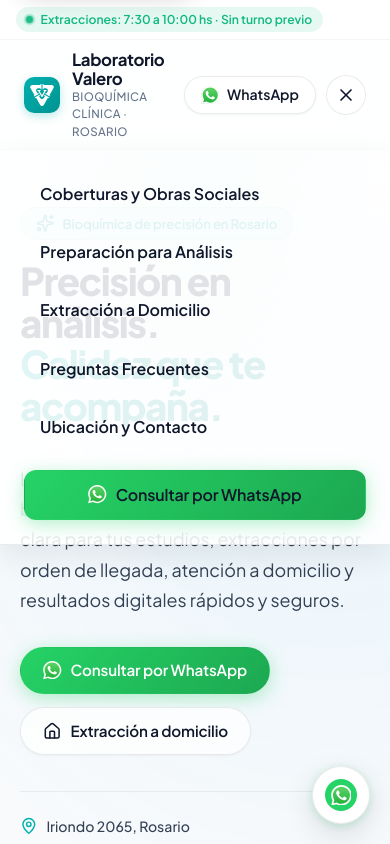
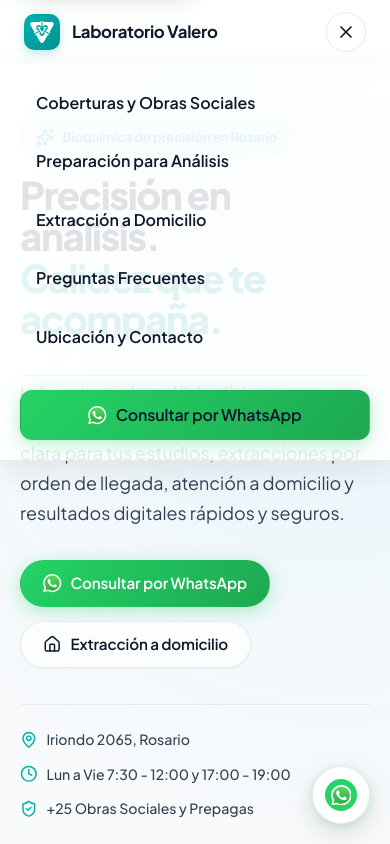
Before and after one commit to franciscobuchini/laboratoriovalero, a React (Vite) app: page / in a window 390 px wide. Both pictures are taken after a click on the button "Abrir menú". Shown: the top 844 px of the page. Built offline with nearby package versions, Linux system fonts and the light colour scheme.

Commit message:
fix(mobile): hide top-bar and WA CTA button on mobile, clean responsive header

```diff
--- a/src/App.tsx
+++ b/src/App.tsx
@@ -295,6 +295,8 @@
             type="button"
             className="mobile-menu-toggle"
             aria-label={mobileMenuOpen ? 'Cerrar menú' : 'Abrir menú'}
+            aria-expanded={mobileMenuOpen}
+            aria-controls="mobile-nav-drawer"
             onClick={() => setMobileMenuOpen(!mobileMenuOpen)}
           >
             {mobileMenuOpen ? <X size={20} /> : <Menu size={20} />}
@@ -303,7 +305,7 @@
 
         {/* Mobile Navigation Drawer */}
         {mobileMenuOpen && (
-          <div className="mobile-nav-drawer" role="menu">
+          <div id="mobile-nav-drawer" className="mobile-nav-drawer" role="menu">
             <a href="#coberturas" onClick={() => setMobileMenuOpen(false)}>
               Coberturas y Obras Sociales
             </a>
@@ -319,12 +321,12 @@
             <a href="#contacto" onClick={() => setMobileMenuOpen(false)}>
               Ubicación y Contacto
             </a>
+            <hr className="drawer-divider" />
             <a
               href={whatsappUrl}
               target="_blank"
               rel="noreferrer"
               className="button button-whatsapp"
-              style={{ marginTop: '0.5rem' }}
             >
               <IconifyIcon icon="logos:whatsapp-icon" className="icon" aria-hidden="true" />
               Consultar por WhatsApp
--- a/src/index.css
+++ b/src/index.css
@@ -160,14 +160,12 @@
   align-items: center;
   justify-content: space-between;
   gap: 1rem;
-  flex-wrap: wrap;
 }
 
 .top-bar-items {
   display: flex;
   align-items: center;
   gap: 1.25rem;
-  flex-wrap: wrap;
 }
 
 .top-bar-item {
@@ -347,6 +345,27 @@
   color: var(--color-ink);
   cursor: pointer;
   transition: all var(--transition-fast);
+}
+
+.mobile-menu-toggle:hover {
+  background: var(--color-primary-soft);
+  border-color: var(--color-primary);
+  color: var(--color-primary);
+}
+
+/* Hide WA CTA on mobile — only show hamburger */
+@media (max-width: 767px) {
+  .header-cta {
+    display: none;
+  }
+
+  .brand-subtitle {
+    display: none;
+  }
+
+  .top-bar-status {
+    font-size: 0.72rem;
+  }
 }
 
 .mobile-nav-drawer {
@@ -391,6 +410,12 @@
 .mobile-nav-drawer a:hover {
   background: var(--color-primary-soft);
   color: var(--color-primary);
+}
+
+.drawer-divider {
+  border: none;
+  border-top: 1px solid var(--color-border-subtle);
+  margin: 0.25rem 0;
 }
 
 /* =========================================================
@@ -1793,7 +1818,8 @@
 }
 
 @media (max-width: 640px) {
-  .top-bar-items {
+  /* Hide entire top announcement bar on small screens */
+  .top-bar {
     display: none;
   }
 
@@ -1814,6 +1840,10 @@
 
   .modal-dialog {
     padding: 1.5rem;
+  }
+
+  .mobile-nav-drawer {
+    padding: 1rem 1.25rem 1.25rem;
   }
 }
 
```
